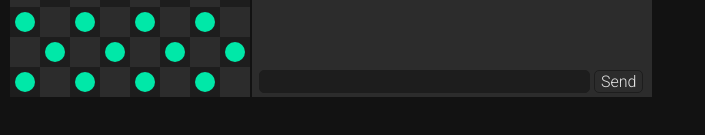
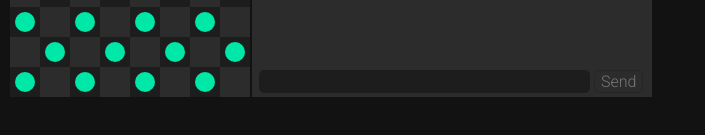
Before and after one commit to onicat/react-checkers, a React (Create React App) app: page / in a window 1280 px wide. Shown: the part 225-360 px from the top of the page, without its empty margins (0-705 px from the left). Built offline with nearby package versions, Linux system fonts and the light colour scheme.

Commit message:
Made send button blocked when stage != online

```diff
--- a/src/components/Chat.jsx
+++ b/src/components/Chat.jsx
@@ -88,7 +88,12 @@ const Chat = ({stage, webSocketRef, onlineTag}) => {
         inputValue={inputValue}
         changeInputValue={changeInputValue}
       />
-      <Button onClick={sendButtonHandler}>Send</Button>
+      <Button
+        onClick={sendButtonHandler}
+        disabled={stage !== STAGES.ONLINE}
+      >
+        Send
+      </Button>
     </div>
   )
 };
```
